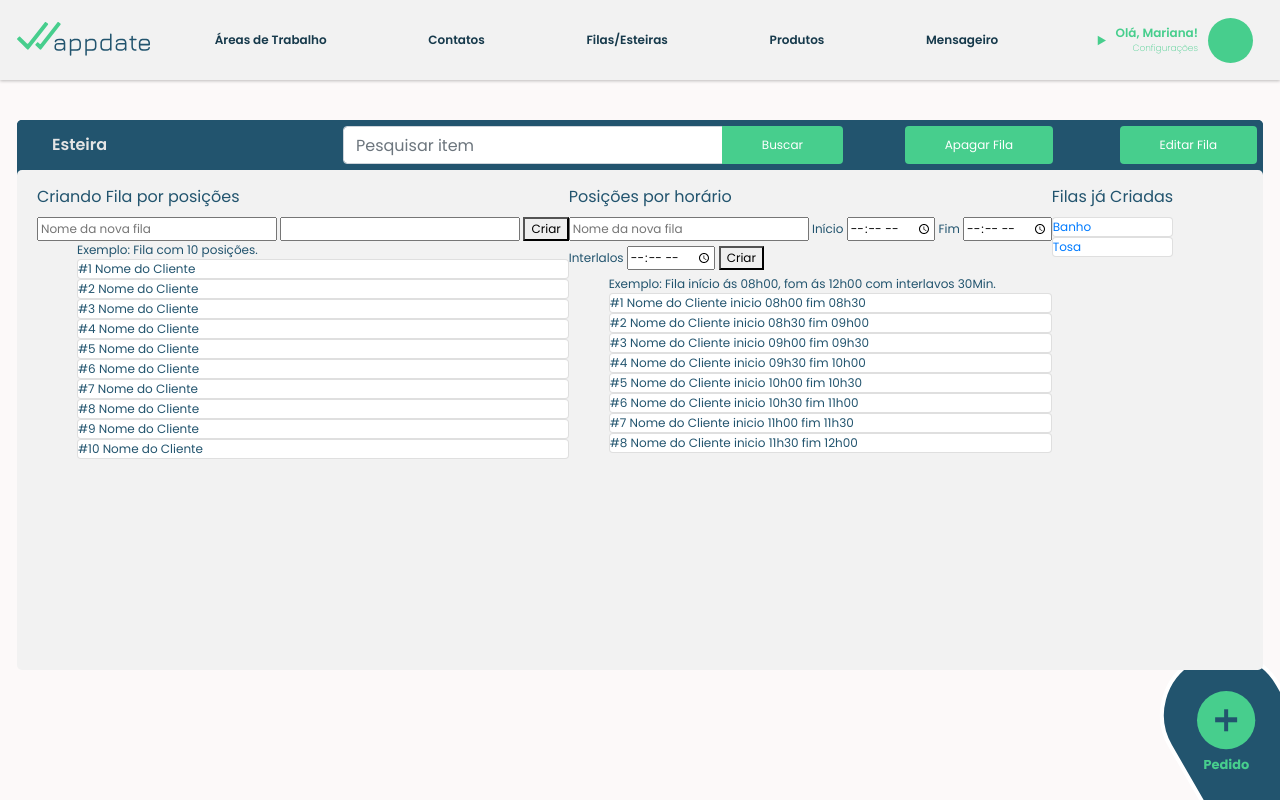
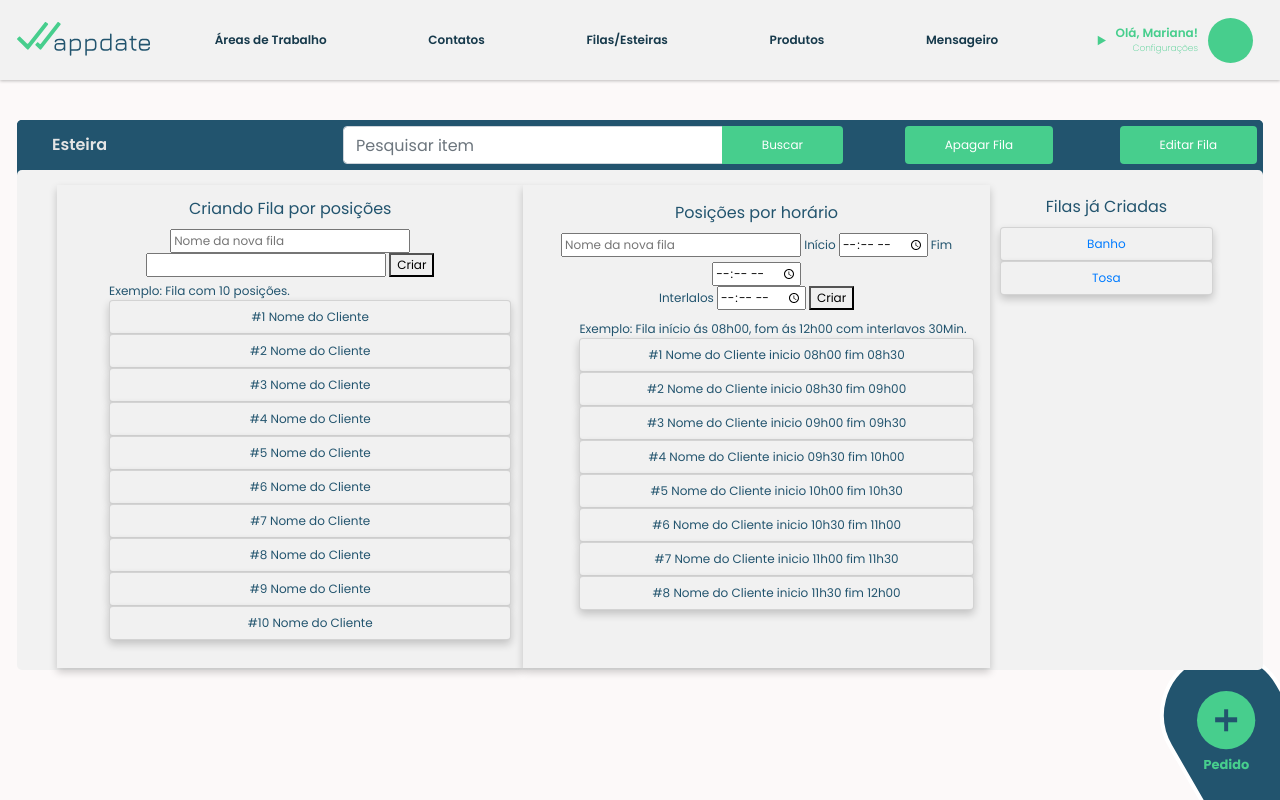
Before and after one commit to JDarice/wappdate, a Node server app: template views/filas.html in a window 1280 px wide. Run offline with Node 20, Linux system fonts and the light colour scheme; the template is opened without the code that fills it, so the values that code supplies are empty.

Commit message:
adicionando estilo a página de filas.html

```diff
--- a/public/stylesheets/style.css
+++ b/public/stylesheets/style.css
@@ -326,3 +326,60 @@ h2 {
   box-sizing: border-box;
   z-index: 1;
 }
+
+
+.row {
+  margin: 0px 5px;
+  box-sizing: border-box;
+}
+
+
+.row:after {
+  content: "";
+  display: table;
+  clear: both;
+}
+
+#line-enumerated {
+  float: left;
+  width: 40%;
+
+  box-sizing: border-box;
+  box-shadow: 0 4px 8px 0 rgba(0, 0, 0, 0.2);
+  padding: 1em;
+  text-align: center;
+  background-color: #f1f1f1;
+}
+
+#line-schedule {
+  float: left;
+  width: 40%;
+
+  box-sizing: border-box;
+  box-shadow: 0 4px 8px 0 rgba(0, 0, 0, 0.2);
+  padding: 16px 16px;
+  text-align: center;
+  background-color: #f1f1f1;
+}
+
+#line-created {
+  float: left;
+  width: 20%;
+  padding: 10px 10px;
+  text-align: center;
+  box-sizing: border-box;
+
+}
+
+.card {
+  box-shadow: 0 4px 8px 0 rgba(0, 0, 0, 0.2);
+  padding: 7px;
+  text-align: center;
+  background-color: #f1f1f1;
+
+}
+
+#line-enumerated-empty {
+  text-align: left;
+  padding-top: 5px;
+}
```
